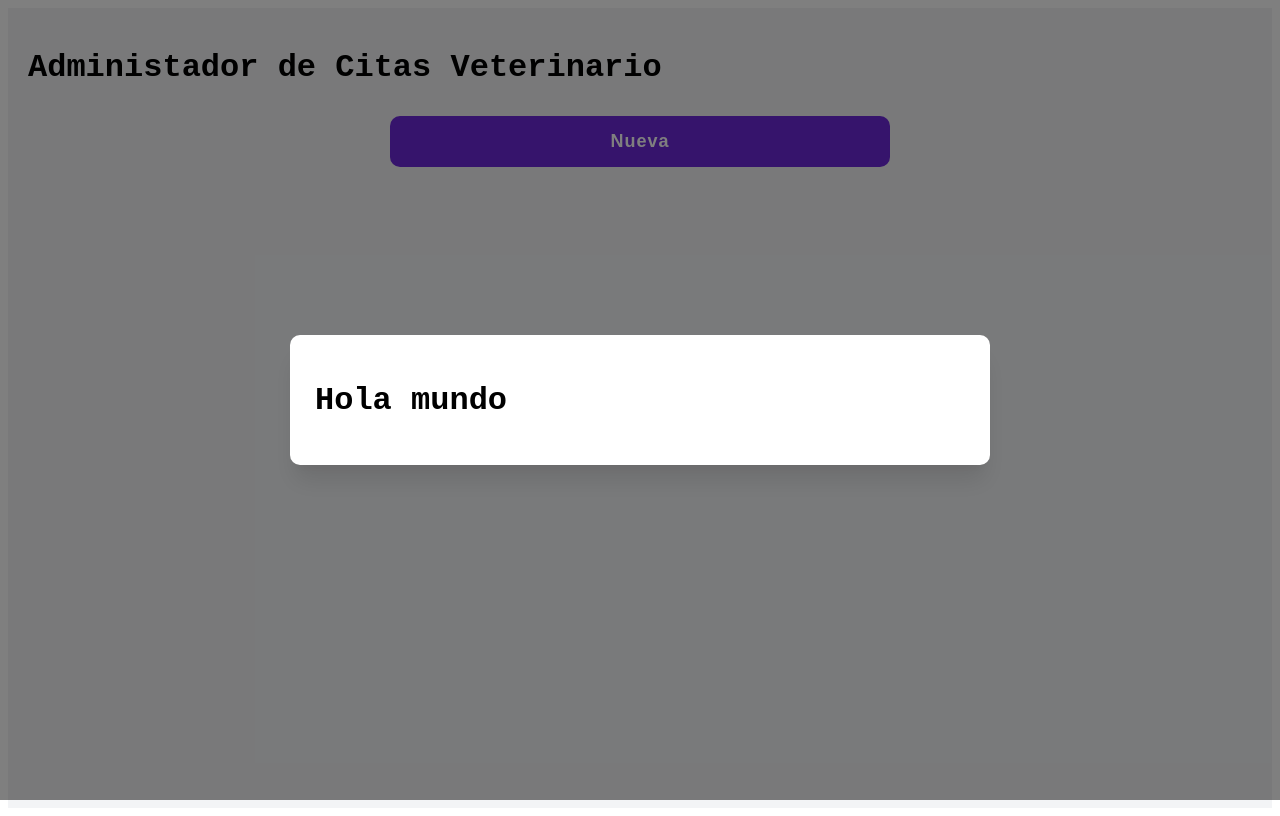
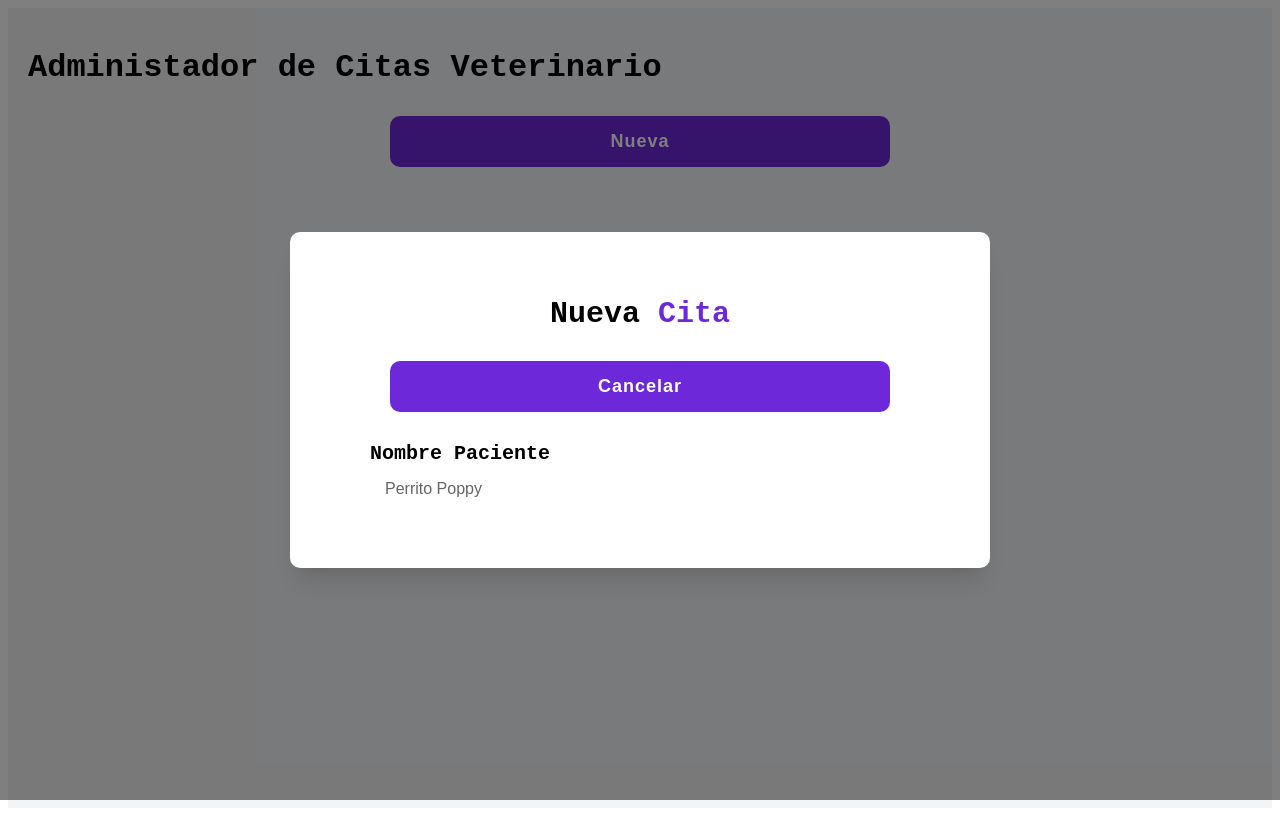
Before and after one commit to st4537-sys/citasReactJS-IDGS9B, a React (Vite) app: page / in a window 1280 px wide. Both pictures are taken after a click on the button "Nueva". Built offline with nearby package versions, Linux system fonts and the light colour scheme.

Commit message:
For inputs part 1

```diff
--- a/src/App.jsx
+++ b/src/App.jsx
@@ -4,7 +4,7 @@
 
 function App () {
 
-  const [modalVisible, setModalVisible] = useState(false)
+  const [modalVisible, setModalVisible] = useState(false);
   return (
     <main className= "container">
       <h1 className='titulo'>
@@ -18,7 +18,10 @@
       {modalVisible && (
         <div className='modal-overlay' role='dialog' aria-modal='true'>
         <div className='modal-content'>
-        <Formulario/>
+        <Formulario
+        modalVisible={modalVisible}
+        setModalVisible={setModalVisible}
+        />
         </div>
       </div>
       )}
--- a/src/components/Formulario.jsx
+++ b/src/components/Formulario.jsx
@@ -1,9 +1,39 @@
 //Formulario
 import { useState, useEffect } from "react";
+import '../css/formulario.css'
 
-const Formulario = () => {
+const Formulario = ({
+    modalVisible,
+    setModalVisible
+}) => {
+    const [paciente, setPaciente]=useState('');
+
     return (
-    <h1>Hola mundo </h1>
+        <div className="formulario-contenido">
+            <h2 className="formulario-titulo">Nueva <span className="formulario-titulo-bold">Cita</span>
+            </h2>
+            <button
+                className="formulario-btn-cancelar"
+                onClick={() => setModalVisible(false)}>
+                <span className="formulario-btn-texto-cancelar">Cancelar</span>
+                </button>
+                <form>
+                    <div className="formulario-campo">
+                        <label
+                        htmlFor="paciente"
+                        className="formulario-label"
+                        >Nombre Paciente</label>
+                        <input
+                            id="paciente"
+                            type="text"
+                            className="formulario-input"
+                            placeholder="Perrito Poppy"
+                            value={paciente}
+                            onChange={(e) => setPaciente(e.target.value)}
+                        />
+                    </div>
+                </form>
+        </div>
     )
 };
 
--- /dev/null
+++ b/src/css/formulario.css
@@ -0,0 +1,80 @@
+.formulario-contenido {
+    padding: 30px;
+    border-radius: 12px;
+    box-sizing: border-box;
+    width: 100%;
+    max-width: 600px;
+    margin: 0 auto;
+}
+
+.formulario-titulo{
+    font-size: 30px;
+    font-weight: 600;
+    text-align: center;
+    margin-top: 10px;
+    margin-bottom: 20px;
+}
+
+.formulario-titulo-bold {
+    font-weight: 900;
+    color: #6d28d9;
+}
+
+.formulario-btn-cancelar {
+     display: block;
+    background-color: #6D28D9;
+    padding: 15px;
+    margin: 30px auto;
+    border-radius: 10px;
+    border: none;
+    cursor: pointer;
+    width: 100%;
+    max-width: 500px;
+    transition: background-color 0.2 ease;
+}
+
+.formulario-btn-cancelar:hover{
+    background-color: #5b21b6;
+}
+
+.formulario-btn-texto-cancelar{
+    text-align: center;
+    color: #FFF;
+    font-size: 18px;
+    font-weight: 900;
+    text-decoration: uppercase;
+    letter-spacing: 1px;
+}
+
+.formmulario-campo {
+    display: flex;
+    flex-direction: column;
+    margin-top: 10px;
+    margin-bottom: 10px;
+}
+
+.formulario-label {
+    margin-bottom: 10px;
+    margin-top: 15px;
+    font-size: 20px;
+    font-weight: 600;
+}
+
+.formulario-input {
+    padding: 15px;
+    border-radius: 10px;
+    border: none;
+    font-size: 16px;
+    color: #333333;
+    box-sizing: border-box;
+    width: 100%;
+}
+
+.formulario-input::placeholder {
+    color:#666666;
+
+}
+
+.formulario-input:focus {
+    outline: 2px solid #f59e0b;
+}
```
